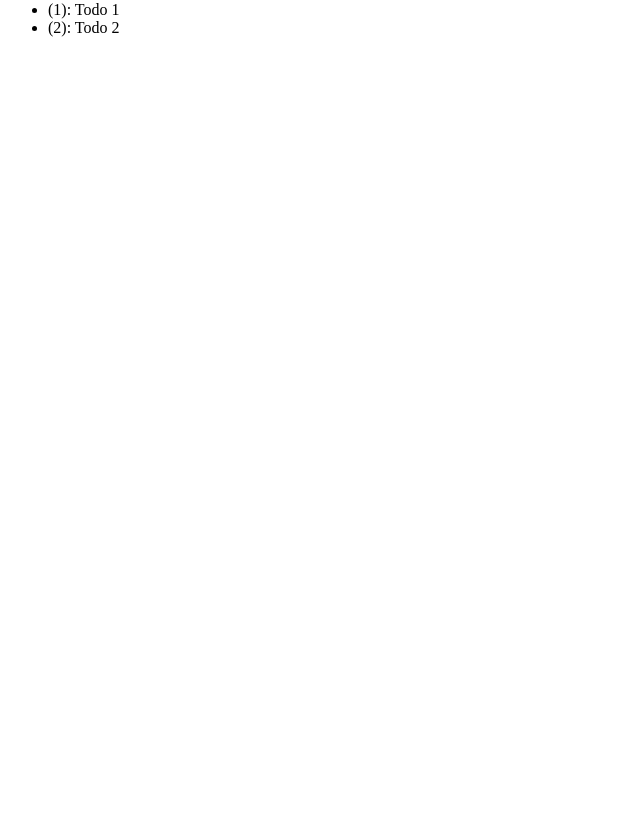
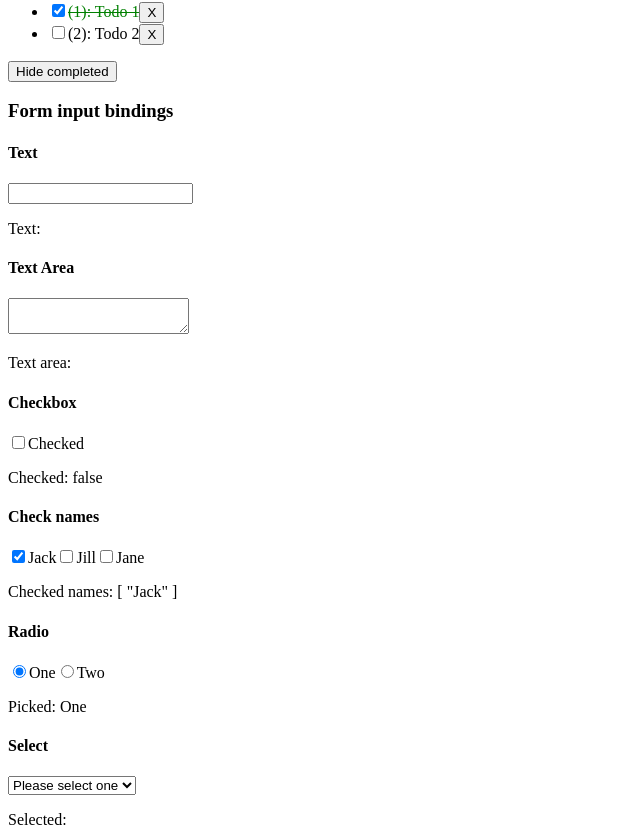
Before and after one commit to jonkursani/adv-web-vue-gr3-2024-2025, a Vue app: page / in a window 1280 px wide. Shown: the part 1797-2624 px from the top of the page, without its empty margins (0-640 px from the left). Before the commit the page ends 1850 px from the top, so only its background shows below. Built offline with nearby package versions, Linux system fonts and the light colour scheme.

Commit message:
enhance todo list functionality with completion status, removal option, and add form input bindings

```diff
--- a/src/App.vue
+++ b/src/App.vue
@@ -133,8 +133,8 @@ const onUserInput = (e) => {
 let todoId = 1;
 const newTodo = ref("");
 const todos = ref([
-  { id: todoId++, text: "Todo 1" },
-  { id: todoId++, text: "Todo 2" },
+  { id: todoId++, text: "Todo 1", completed: true },
+  { id: todoId++, text: "Todo 2", completed: false },
 ]);
 
 const addTodo = () => {
@@ -153,10 +153,49 @@ const addTodo = () => {
   todos.value.push({
     id: todoId++,
     text: newTodo.value,
+    completed: false,
   });
 
   newTodo.value = ""; // Clear the input field
 };
+
+const removeTodo = (id) => {
+  // const index = todos.value.findIndex((todo) => todo.id === id);
+
+  todos.value = todos.value.filter((todo) => todo.id !== id);
+};
+
+const hideCompleted = ref(false);
+const filteredTodos = computed(() => {
+  // if (hideCompleted.value) {
+  //   return todos.value.filter((todo) => !todo.completed);
+  // } else {
+  //   return todos.value;
+  // }
+
+  // nese hideCompleted === true ateher renderoj vetem todos qe nuk jon completed
+  return hideCompleted.value ? todos.value.filter((todo) => !todo.completed) : todos.value;
+});
+
+// Form input bindings
+const text = ref("");
+const textArea = ref("");
+const checked = ref(false);
+const checkedNames = ref(["Jack"]);
+const picked = ref("One");
+const selected = ref("");
+const options = ref([
+  { val: "a", text: "A" },
+  { val: "b", text: "B" },
+  { val: "c", text: "C" },
+]);
+
+const pickOptions = reactive({
+  one: "One",
+  two: "Two",
+});
+
+const number = ref(0);
 </script>
 
 <!-- HTML (Structure) -->
@@ -271,6 +310,7 @@ const addTodo = () => {
   <p v-else>No published books</p>
 
   <!-- Input binding -->
+  <!-- Two way data binding -->
   <p>Input binding</p>
   <!-- <input type="text" :value="userInput" @input="onUserInput" />
   <p>User input: {{ userInput }}</p> -->
@@ -284,9 +324,94 @@ const addTodo = () => {
   <button @click="addTodo">+ Add</button>
 
   <ul v-if="todos.length">
-    <li v-for="todo in todos" :key="todo.id">({{ todo.id }}): {{ todo.text }}</li>
+    <li v-for="todo in filteredTodos" :key="todo.id">
+      <input type="checkbox" v-model="todo.completed" />
+      <span :class="{ completed: todo.completed }">({{ todo.id }}): {{ todo.text }}</span>
+      <button @click="removeTodo(todo.id)">X</button>
+    </li>
   </ul>
   <p v-else>No todos</p>
+
+  <button @click="hideCompleted = !hideCompleted">
+    {{ hideCompleted ? "Show all" : "Hide completed" }}
+  </button>
+
+  <!-- Form input bindings -->
+  <h3>Form input bindings</h3>
+
+  <h4>Text</h4>
+  <input type="text" v-model="text" />
+  <p>Text: {{ text }}</p>
+
+  <h4>Text Area</h4>
+  <textarea v-model="textArea"></textarea>
+  <p>Text area: {{ textArea }}</p>
+
+  <h4>Checkbox</h4>
+  <input type="checkbox" v-model="checked" id="chk" />
+  <label for="chk">Checked</label>
+  <p>Checked: {{ checked }}</p>
+
+  <h4>Check names</h4>
+  <!-- Cka ruhet ne value mapohet ne variabel si item ne array -->
+  <input type="checkbox" id="jack" value="Jack" v-model="checkedNames" />
+  <label for="jack">Jack</label>
+
+  <input type="checkbox" id="jill" value="Jill" v-model="checkedNames" />
+  <label for="jill">Jill</label>
+
+  <input type="checkbox" id="jane" value="Jane" v-model="checkedNames" />
+  <label for="jane">Jane</label>
+
+  <p>Checked names: {{ checkedNames }}</p>
+
+  <h4>Radio</h4>
+  <!-- <input type="radio" id="one" value="One" v-model="picked" /> -->
+  <input type="radio" id="one" :value="pickOptions.one" v-model="picked" />
+  <label for="one">One</label>
+
+  <!-- <input type="radio" id="two" value="Two" v-model="picked" /> -->
+  <input type="radio" id="two" :value="pickOptions.two" v-model="picked" />
+
+  <label for="two">Two</label>
+
+  <p>Picked: {{ picked }}</p>
+
+  <h4>Select</h4>
+  <!-- <select v-model="selected">
+    <option disabled value="">Please select one</option>
+    <option value="a">A</option>
+    <option value="b">B</option>
+  </select> -->
+
+  <select v-model="selected">
+    <option disabled value="">Please select one</option>
+    <option v-for="(o, i) in options" :key="i" :value="o.val">{{ o.text }}</option>
+  </select>
+
+  <p>Selected: {{ selected }}</p>
+
+  <h4>Trim/Number modifier</h4>
+  <input type="text" v-model.trim="text" />
+  <input type="number" v-model.number="number" />
+  <p>Text: {{ text }}</p>
+  <p>Number: {{ number }}</p>
+
+  <!--
+    Krijo formen per personin me
+    emer - text,
+    mbiemer - text,
+    moshe - number,
+    gjini - radio,
+    hoby - checkbox,
+    a eshte student - checkbox,
+    drejtimi - select
+
+    Validoni inputat a kane vlere pastaj
+    ruaje ne nje array te personave.
+
+    Array te personave shfaqeni ne nje tabele v-for
+  -->
 </template>
 
 <!-- CSS (Style) -->
```
